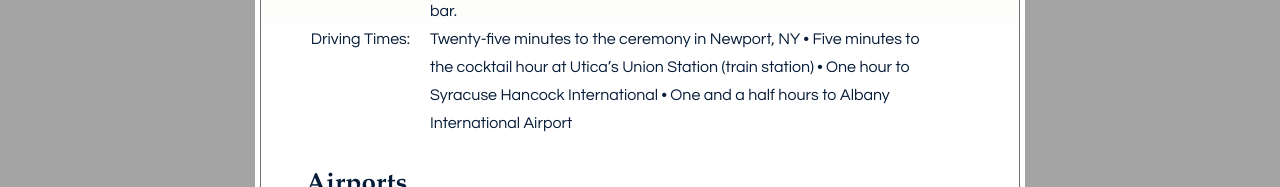
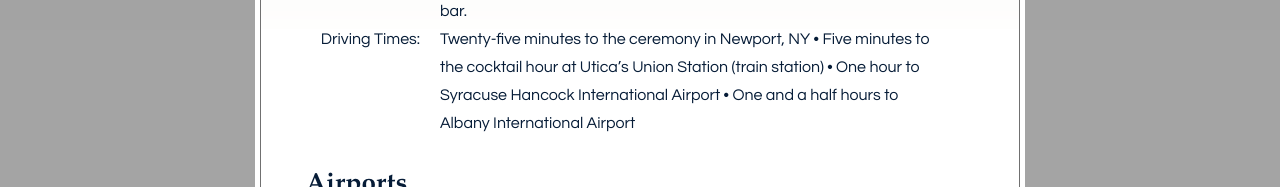
Before and after one commit to ClarissaAndCurtis/Wedding, a plain HTML site: page Accomodations.html in a window 1280 px wide. Shown: the part 950-1137 px from the top of the page. Drawn offline with Linux system fonts and the light colour scheme.

Commit message:
new info label spacing, "airport" added

```diff
--- a/Accomodations.html
+++ b/Accomodations.html
@@ -50,7 +50,7 @@ Released   : 20081009
               <div><p><span class="eventInfo infoLabel">Room Type:</span><span class="eventInfo infoData">Most of the rooms in the block are two full beds to allow double occupancy if desired.</span></p><br /></div>
               <div><p><span class="eventInfo infoLabel">Parking Rate:</span><span class="eventInfo infoData">Free- bring a parking ticket to the front desk to be validated.</span></p></div>
               <div><p><span class="eventInfo infoLabel">Dining:</span><span class="eventInfo infoData">The Radisson Hotel has restaurants offering three meals a day and a bar.</span></p></div>
-              <div><p><span class="eventInfo infoLabel">Driving Times:</span><span class="eventInfo infoData">Twenty-five minutes to the ceremony in Newport, NY • Five minutes to the cocktail hour at Utica’s Union Station (train station) • One hour to Syracuse Hancock International • One and a half hours to Albany International Airport</span></p></div>
+              <div><p><span class="eventInfo infoLabel">Driving Times:</span><span class="eventInfo infoData">Twenty-five minutes to the ceremony in Newport, NY • Five minutes to the cocktail hour at Utica’s Union Station (train station) • One hour to Syracuse Hancock International Airport • One and a half hours to Albany International Airport</span></p></div>
             </div>
             <div class="contentTitle">Airports</div>
             <div class="contentText">
--- a/style.css
+++ b/style.css
@@ -327,7 +327,7 @@ margin-top:15px;
   text-align: right;
   margin-left: -60px;
   float: left;
-  width: 120px;
+  width: 140px;
 }
 .contentText .eventInfo.infoData
 {
```
